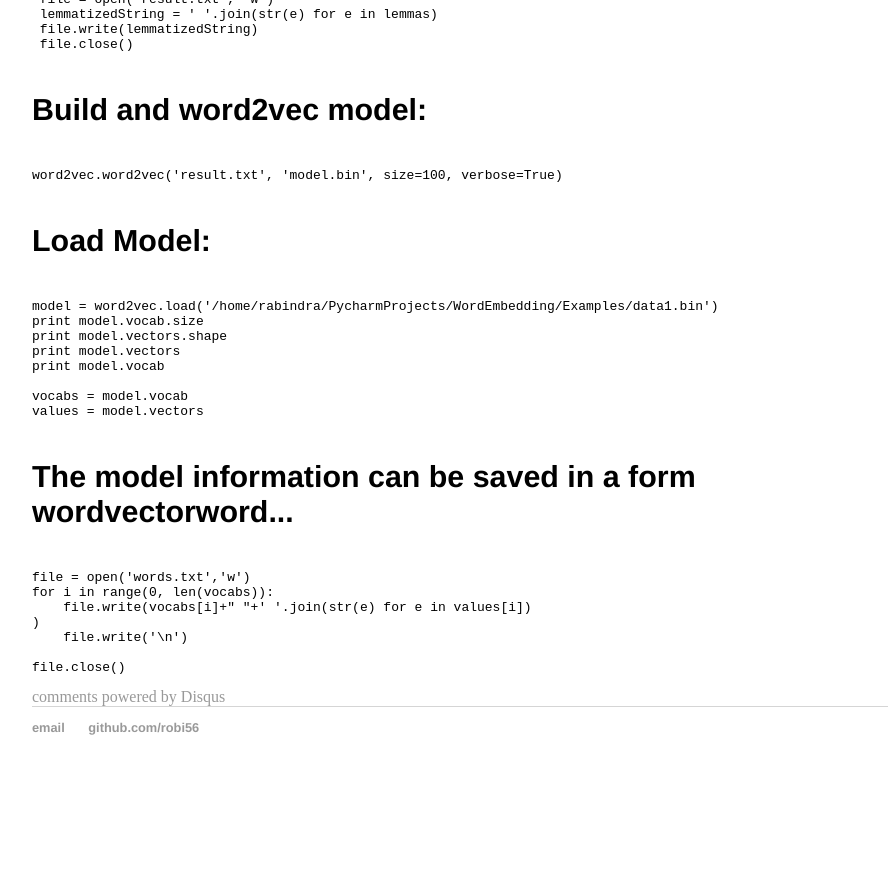
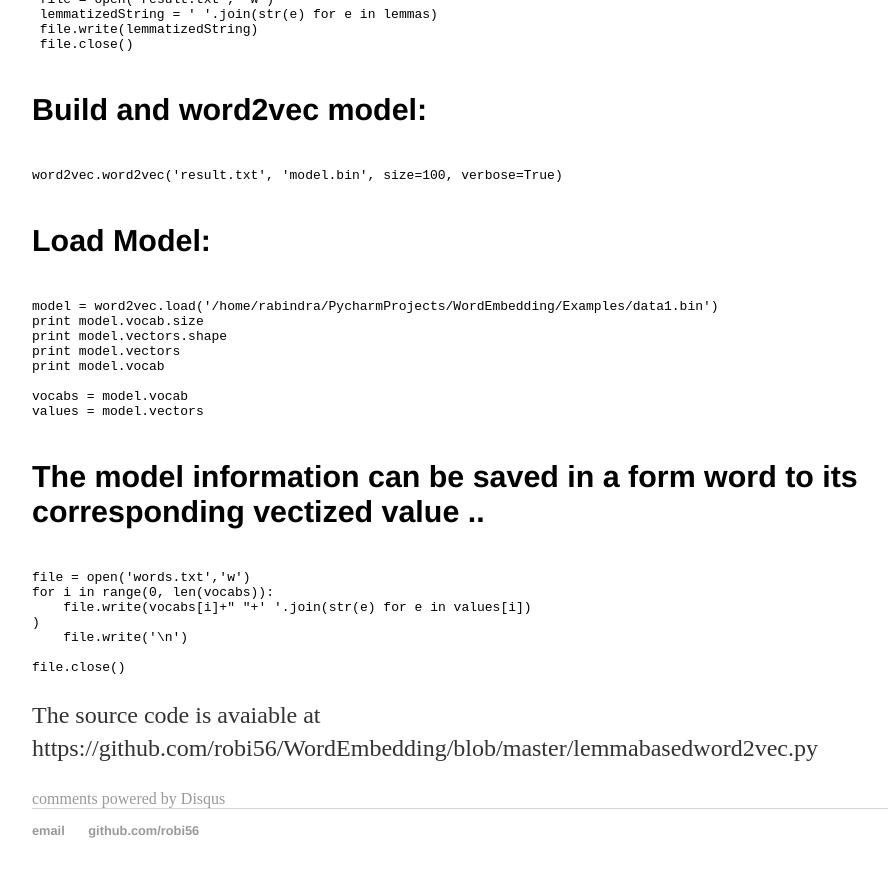
Before and after one commit to robi56/robi56.github.io, a Jekyll site: the page built from _posts/2017-05-17-LemmaBased Word2Vec Model in Python .md, in a window 1280 px wide and 900 px high, scrolled down 1199 px. Shown: the top 877 px of the window, without its empty margins (160-1048 px from the left). Built offline with Jekyll 4.4.1, drawn with Linux system fonts in a browser that asks for light colours; comment, search, counter and statistics services are not loaded; before the commit the page ends 1996 px from its top, so only the background shows below that; some of the changed text lies outside the part shown.

Commit message:
lemma based word2vec model

````diff
--- a/_posts/2017-05-17-LemmaBased Word2Vec Model in Python .md
+++ b/_posts/2017-05-17-LemmaBased Word2Vec Model in Python .md
@@ -61,7 +61,7 @@ print model.vocab
 vocabs = model.vocab
 values = model.vectors
 ```
-#### The model information  can be saved in a form word<space>vector<newline>word<space><vector>...
+#### The model information  can be saved in a form word to its corresponding vectized value ..
 ```python
 file = open('words.txt','w')
 for i in range(0, len(vocabs)):
@@ -71,3 +71,5 @@ for i in range(0, len(vocabs)):
 
 file.close()
 ```
+
+The source code is avaiable at https://github.com/robi56/WordEmbedding/blob/master/lemmabasedword2vec.py
````
Also changed, not shown: other parts of _posts/2017-05-17-LemmaBased Word2Vec Model in Python .md (+1 -1 lines).
